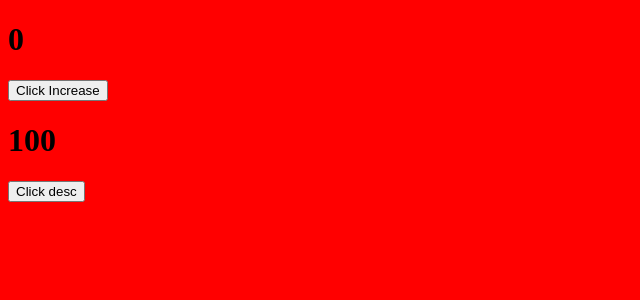
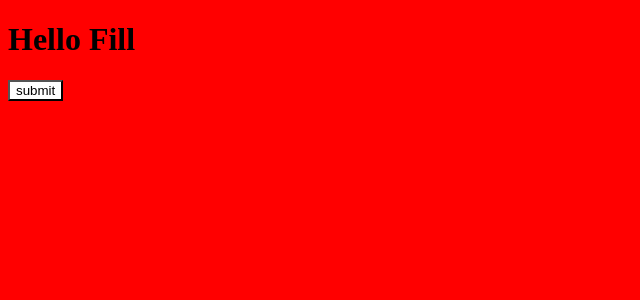
Before and after one commit to CharanByte/React-JS, a React (Create React App) app in the folder my-react-app/: page / in a window 1280 px wide. Shown: the top 300 px of the page, without its empty margins (0-640 px from the left). Built offline with nearby package versions, Linux system fonts and the light colour scheme.

Commit message:
Event handling in react

```diff
--- /dev/null
+++ b/my-react-app/src/event handling/practise.js
@@ -0,0 +1,31 @@
+import { useState } from "react";
+
+
+
+
+function Event(){
+
+    const [action,setaction]=useState("Hello Fill");
+    const [handelover,sethandelOver]=useState(false);
+    function handel(){
+        setaction("Submited");
+
+        }
+        function handelColor(){
+            sethandelOver(true);
+        }
+        function handelColorOut(){
+            sethandelOver(false);
+        }
+
+    return(<div>
+        <h1>{action}</h1>
+        <button style={{backgroundColor:handelover?"green":"white"}} onMouseOut={handelColorOut} onMouseOver={handelColor} onClick={handel}>submit</button>
+
+    </div>)
+}
+
+
+
+
+export {Event};
--- a/my-react-app/src/index.js
+++ b/my-react-app/src/index.js
@@ -8,6 +8,7 @@ import Parent from './props/prop_obj.js';
 import {Audi,Car} from './props/propsexp1.js';
 import Showroom from './listing of data/list.js';
 import Show1 from './usestate Hooks/practice.js';
+import { Event } from './event handling/practise.js';
 function Message(){
 
   return(
@@ -43,6 +44,9 @@ function Name(){
 // const container = document.getElementById('root');
 // const root = createRoot(container); // createRoot(container!) if you use TypeScript
 // root.render(<Show1/>);
+// const container=document.getElementById("root");
+// const root=createRoot(container);
+// root.render(<Show1/>);
 const container=document.getElementById("root");
 const root=createRoot(container);
-root.render(<Show1/>);
+root.render(<Event/>);
```
